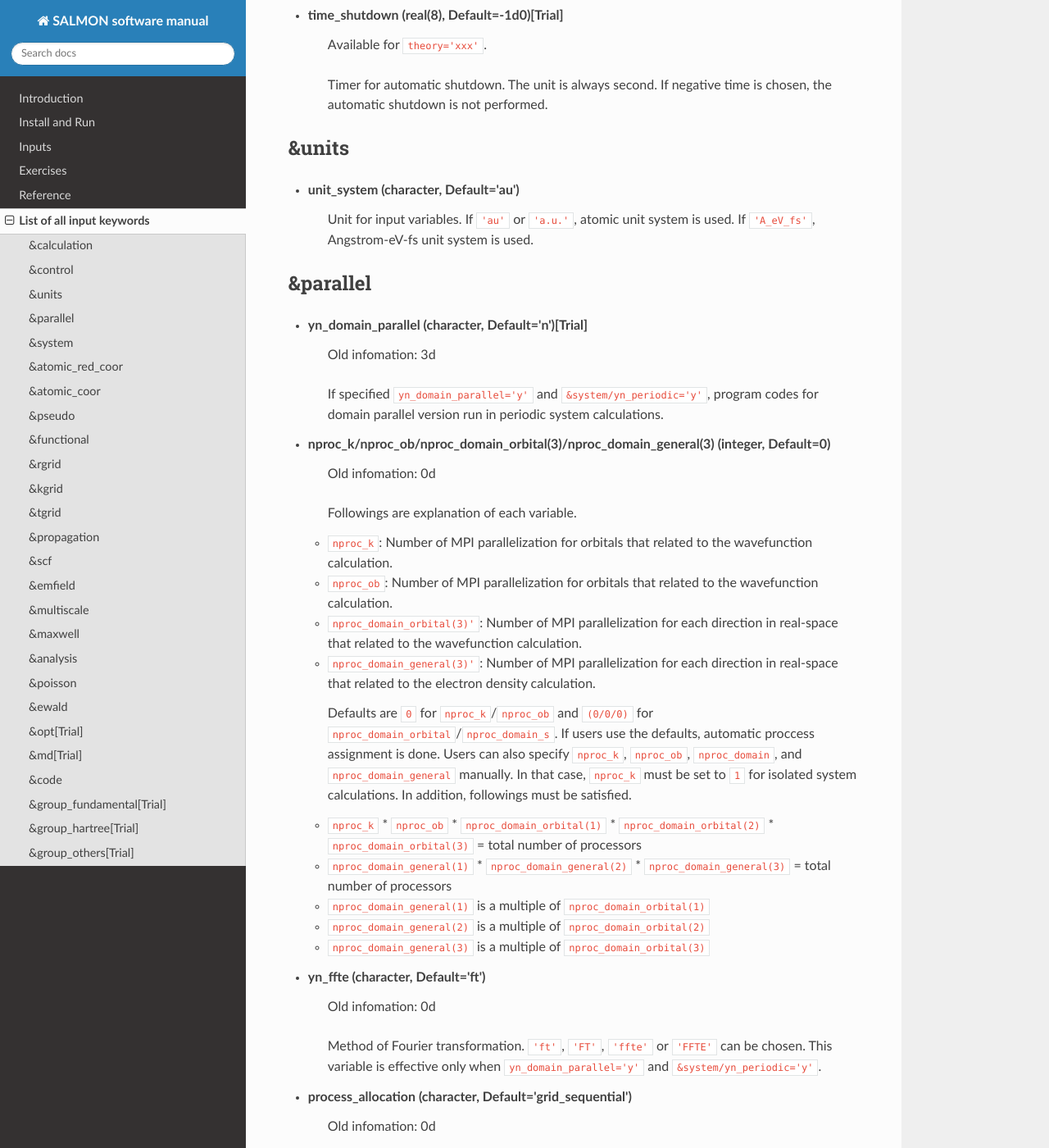
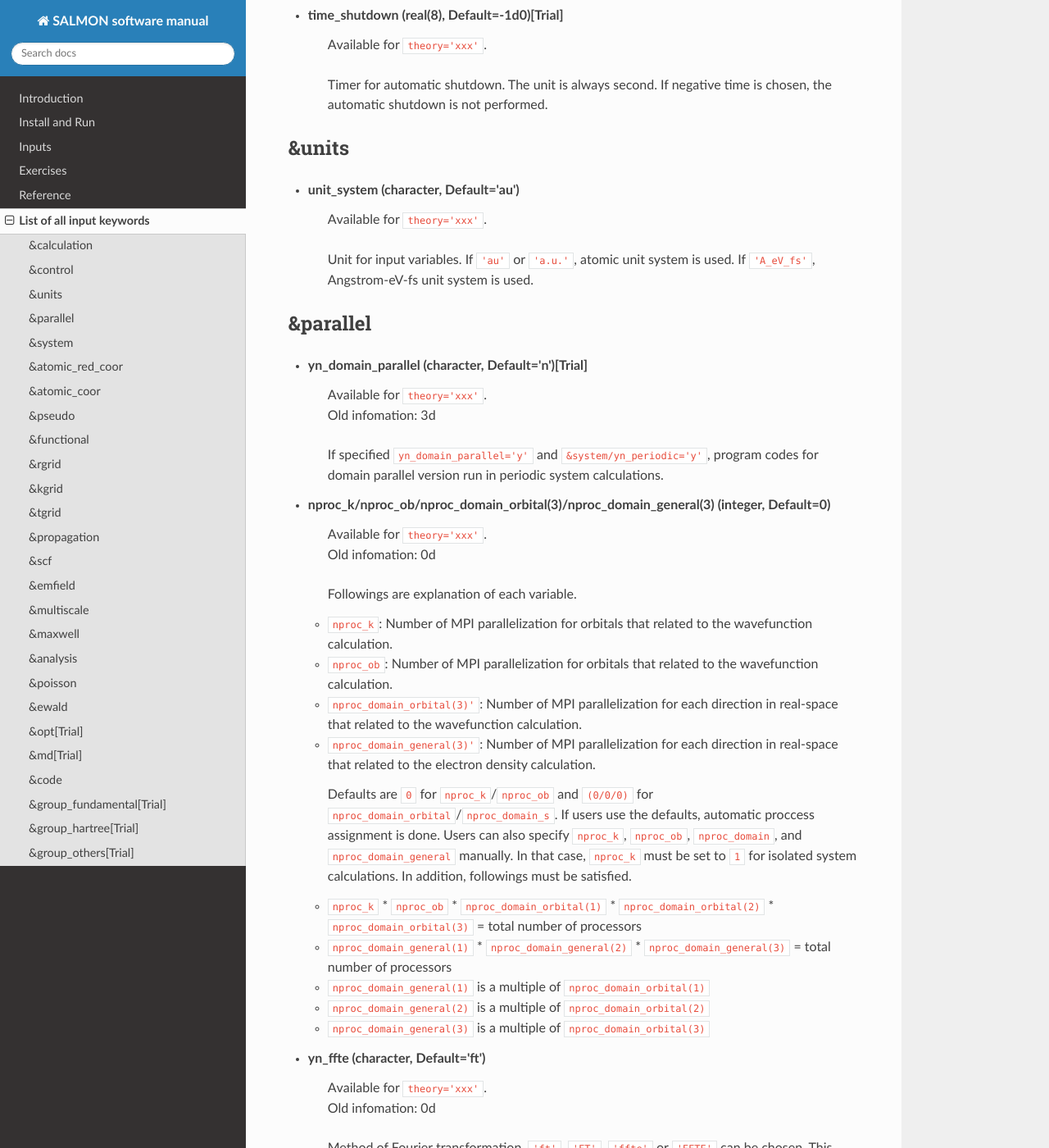
Before and after one commit to SALMON-TDDFT/SALMON-DOCS, a Sphinx documentation site: the page built from source/input_keyword_list.rst, in a window 1280 px wide and 1400 px high, scrolled down 2349 px. Shown: the whole window at 82% size. Built offline with Sphinx 7.4.7 and the Read the Docs theme 2.0.0, drawn with Linux system fonts in a browser that asks for light colours; formulas are drawn with MathJax 3; some of the changed text lies outside the part shown.

Commit message:
Update input_keyword_list.rst

```diff
--- a/source/input_keyword_list.rst
+++ b/source/input_keyword_list.rst
@@ -96,6 +96,7 @@ List of all input keywords
 ------
 
 - **unit_system** (character, Default='au')
+   | Available for ``theory='xxx'``.
    Unit for input variables.
    If ``'au'`` or ``'a.u.'``, atomic unit system is used.
    If ``'A_eV_fs'``, Angstrom-eV-fs unit system is used.
@@ -105,10 +106,12 @@ List of all input keywords
 ---------
 
 - **yn_domain_parallel** (character, Default='n')[Trial]
+   | Available for ``theory='xxx'``.
    | Old infomation: 3d
    If specified ``yn_domain_parallel='y'`` and ``&system/yn_periodic='y'``, program codes for domain parallel version run in periodic system calculations.
 
 - **nproc_k/nproc_ob/nproc_domain_orbital(3)/nproc_domain_general(3)** (integer, Default=0)
+   | Available for ``theory='xxx'``.
    | Old infomation: 0d
    Followings are explanation of each variable.
 
@@ -126,11 +129,13 @@ List of all input keywords
   - ``nproc_domain_general(3)`` is a multiple of ``nproc_domain_orbital(3)``
 
 - **yn_ffte** (character, Default='ft')
+   | Available for ``theory='xxx'``.
    | Old infomation: 0d
    Method of Fourier transformation.  ``'ft'``,  ``'FT'``, ``'ffte'`` or ``'FFTE'`` can be chosen.
    This variable is effective only when ``yn_domain_parallel='y'`` and ``&system/yn_periodic='y'``.
 
 - **process_allocation** (character, Default='grid_sequential')
+   | Available for ``theory='xxx'``.
    | Old infomation: 0d
    xxx.
 
```
